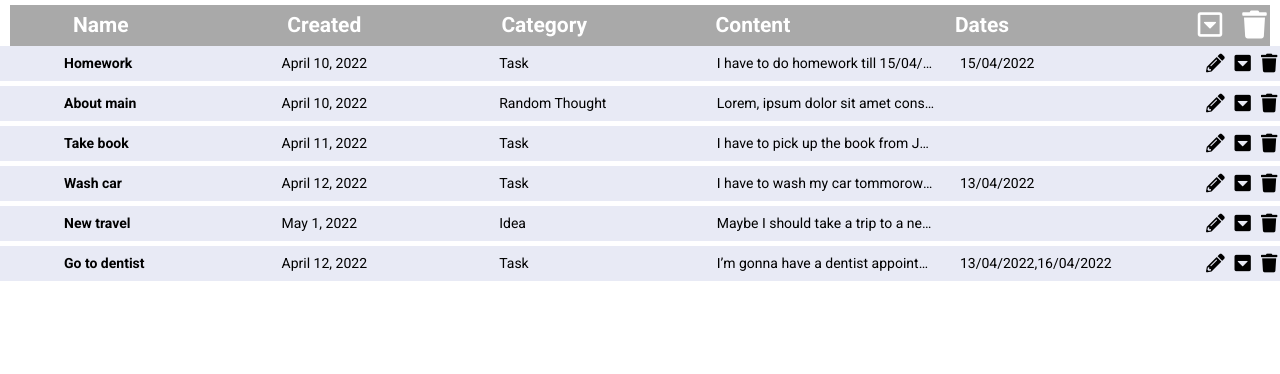
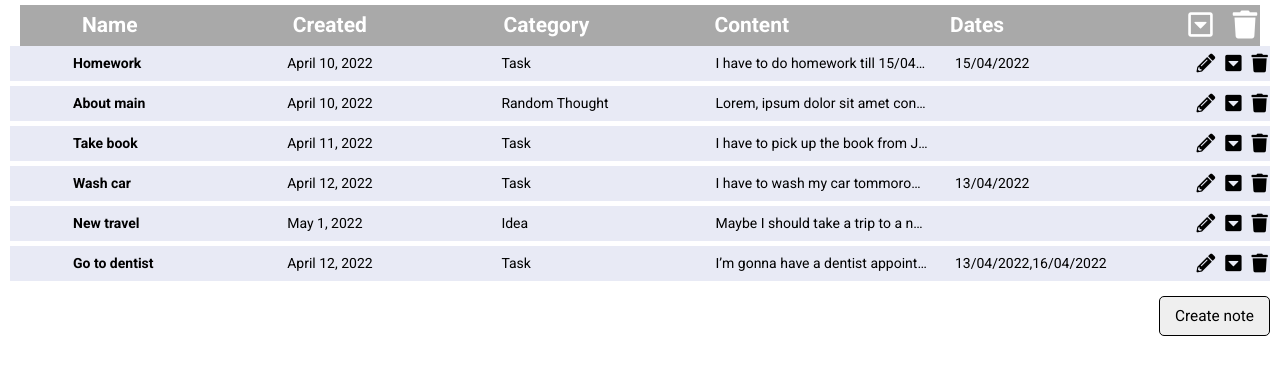
Before and after one commit to tibank/rd-test-task1, a website built with webpack: page index.html in a window 1280 px wide. Shown: the top 374 px of the page. Built offline with nearby package versions, Linux system fonts and the light colour scheme.

Commit message:
feat: rename some files & restruct creating HTML

```diff
--- a/src/css/style.css
+++ b/src/css/style.css
@@ -75,17 +75,17 @@ body {
   flex: 0 0 10%;
 }
 
-.truncate{
+.truncate {
   overflow: hidden;
   text-overflow: ellipsis;
   white-space: nowrap;
 }
 
 .note-name {
-  font-weight: bold
+  font-weight: bold;
 }
 
-.note-buttons{
+.note-buttons {
   display: flex;
   justify-content: center;
 }
@@ -103,3 +103,11 @@ div.note-button-item i {
   display: block;
   padding: 5px;
 }
+
+.create-note__button {
+  display: block;
+}
+
+.create-note__button.invisible {
+  display: none;
+}
--- a/src/modules/app.js
+++ b/src/modules/app.js
@@ -1,18 +1,13 @@
-import notesHeader from './components/notesHeader.js';
 import { initDb } from './services/initNotes.js';
-import NoteService from './services/notesService.js';
-import { renderListNotes } from './components/listNotes.js';
+import { createWrapper } from './components/createWrapper.js';
 
 class App {
-    static rootElement = document.getElementById('root');
+  static rootElement = document.getElementById('root');
 
-    static async startApp() {
-        initDb();
-        App.rootElement.appendChild(notesHeader());
-        App.rootElement.appendChild(
-            renderListNotes(NoteService.getActiveNotes())
-        );
-    }
+  static async startApp() {
+    initDb();
+    App.rootElement.appendChild(createWrapper());
+  }
 }
 
 export default App;
--- a/src/modules/components/buttonsBlock.js
+++ b/src/modules/components/buttonsBlock.js
@@ -1,7 +1,6 @@
 import { createElement } from '../helpers/createElement';
 
 export function createButtonsBlock(note) {
-  //const attributes = { 'data-noteid': note.id };
   const attributes = {};
   let divButtons = createElement({
     tagName: 'div',
--- /dev/null
+++ b/src/modules/components/createBtnCreate.js
@@ -0,0 +1,17 @@
+import { createElement } from '../helpers/createElement';
+import { createNote } from './createNote';
+
+export function btnCreateNote() {
+  const divBtnCreate = createElement({ tagName: 'div', className: 'create-note__button visible' });
+  let elemBtndivButtons = createElement({
+    tagName: 'button',
+    className: 'notes__btn',
+  });
+  elemBtndivButtons.textContent = 'Create note';
+  elemBtndivButtons.id = 'create-note__btn';
+  elemBtndivButtons.addEventListener('click', createNote);
+
+  divBtnCreate.appendChild(elemBtndivButtons);
+
+  return divBtnCreate;
+}
--- /dev/null
+++ b/src/modules/components/createHeader.js
@@ -0,0 +1,34 @@
+import { createTagElem } from '../helpers/createTagElememt';
+
+export default function createHeader() {
+  const rootElem = createTagElem('div', '', true, ['wrapper']);
+  const wrapListNotes = createTagElem('div', '', true, ['list-notes__wrapper']);
+  const wrapListNotesHeader = createTagElem('div', '', true, ['list-notes__header', 'notes-header']);
+
+  const classesHeader = ['header', 'data-column'];
+  wrapListNotesHeader.appendChild(createTagElem('div', 'Name', true, classesHeader));
+  wrapListNotesHeader.appendChild(createTagElem('div', 'Created', true, classesHeader));
+  wrapListNotesHeader.appendChild(createTagElem('div', 'Category', true, classesHeader));
+  wrapListNotesHeader.appendChild(createTagElem('div', 'Content', true, classesHeader));
+  wrapListNotesHeader.appendChild(createTagElem('div', 'Dates', true, classesHeader));
+
+  const buttons = createTagElem('div', '', true, ['header-buttons', 'buttons-column']);
+
+  const classesBtn = ['header-button-item'];
+  const btnSquare = createTagElem('div', '', true, classesBtn);
+  btnSquare.appendChild(createTagElem('i', '', true, ['far', 'fa-caret-square-down', 'fa-lg']));
+  const btnTrash = createTagElem('div', '', true, classesBtn);
+  btnTrash.appendChild(createTagElem('i', '', true, ['fas', 'fa-trash', 'fa-lg']));
+
+  buttons.appendChild(btnSquare);
+  buttons.appendChild(btnTrash);
+
+  wrapListNotesHeader.appendChild(buttons);
+  wrapListNotes.appendChild(wrapListNotesHeader);
+  rootElem.appendChild(wrapListNotes);
+
+  const wrapCategoriesNotes = createTagElem('div', '', true, ['categories-notes__wrapper']);
+  rootElem.appendChild(wrapCategoriesNotes);
+
+  return rootElem;
+}
--- /dev/null
+++ b/src/modules/components/createNote.js
@@ -0,0 +1 @@
+export function createNote() {}
--- /dev/null
+++ b/src/modules/components/createWrapper.js
@@ -0,0 +1,21 @@
+import { createElement } from '../helpers/createElement';
+import noteService from '../services/noteService';
+import { btnCreateNote } from './createBtnCreate';
+import createHeader from './createHeader';
+import { renderListNotes } from './renderListNotes';
+
+export function createWrapper() {
+  const rootWrapper = createElement({ tagName: 'div', className: 'wrapper' });
+  const listWrapper = createElement({ tagName: 'div', className: 'list-notes__wrapper' });
+
+  listWrapper.appendChild(createHeader());
+  listWrapper.appendChild(renderListNotes(noteService.getNotes()));
+  listWrapper.appendChild(btnCreateNote());
+
+  const categoriesWrapper = createElement({ tagName: 'div', className: 'categories-notes__wrapper' });
+
+  rootWrapper.appendChild(listWrapper);
+  rootWrapper.appendChild(categoriesWrapper);
+
+  return rootWrapper;
+}
--- a/src/modules/components/notesHeader.js
+++ /dev/null
@@ -1,58 +0,0 @@
-import { createTagElem } from '../helpers/createTagElememt';
-
-export default function notesHeader() {
-    const rootElem = createTagElem('div', '', true, ['wrapper']);
-    const wrapListNotes = createTagElem('div', '', true, [
-        'list-notes__wrapper',
-    ]);
-    const wrapListNotesHeader = createTagElem('div', '', true, [
-        'list-notes__header',
-        'notes-header',
-    ]);
-
-    const classesHeader = ['header', 'data-column'];
-    wrapListNotesHeader.appendChild(
-        createTagElem('div', 'Name', true, classesHeader)
-    );
-    wrapListNotesHeader.appendChild(
-        createTagElem('div', 'Created', true, classesHeader)
-    );
-    wrapListNotesHeader.appendChild(
-        createTagElem('div', 'Category', true, classesHeader)
-    );
-    wrapListNotesHeader.appendChild(
-        createTagElem('div', 'Content', true, classesHeader)
-    );
-    wrapListNotesHeader.appendChild(
-        createTagElem('div', 'Dates', true, classesHeader)
-    );
-
-    const buttons = createTagElem('div', '', true, [
-        'header-buttons',
-        'buttons-column',
-    ]);
-
-    const classesBtn = ['header-button-item'];
-    const btnSquare = createTagElem('div', '', true, classesBtn);
-    btnSquare.appendChild(
-        createTagElem('i', '', true, ['far', 'fa-caret-square-down', 'fa-lg'])
-    );
-    const btnTrash = createTagElem('div', '', true, classesBtn);
-    btnTrash.appendChild(
-        createTagElem('i', '', true, ['fas', 'fa-trash', 'fa-lg'])
-    );
-
-    buttons.appendChild(btnSquare);
-    buttons.appendChild(btnTrash);
-
-    wrapListNotesHeader.appendChild(buttons);
-    wrapListNotes.appendChild(wrapListNotesHeader);
-    rootElem.appendChild(wrapListNotes);
-
-    const wrapCategoriesNotes = createTagElem('div', '', true, [
-        'categories-notes__wrapper',
-    ]);
-    rootElem.appendChild(wrapCategoriesNotes);
-
-    return rootElem;
-}
--- a/src/modules/components/listNotes.js
+++ b/src/modules/components/renderListNotes.js
@@ -5,14 +5,13 @@ import { createButtonsBlock } from './buttonsBlock';
 import { noteClick } from './noteClick';
 
 export function renderListNotes(notes) {
-  let listItems = createTagElem('div', '', true, ['row-list'], {});
-
+  const listNotes = createTagElem('div', '', true, ['list-notes__items'], {});
   const noteElements = notes.map((note) => createNote(note));
 
-  listItems.append(...noteElements);
-  listItems.addEventListener('click', noteClick);
+  listNotes.append(...noteElements);
+  listNotes.addEventListener('click', noteClick);
 
-  return listItems;
+  return listNotes;
 }
 
 function createNote(note) {
--- a/src/modules/services/noteService.js
+++ b/src/modules/services/noteService.js
@@ -24,7 +24,7 @@ function getNotesFromLocalStorage() {
 }
 
 class NoteService {
-  getNotes(isActive) {
+  getNotes(isActive = true) {
     const notes = LocalStorageService.getNotesFromLocalStorage();
 
     return notes.filter((note) => (isActive ? !note.archived : note.archived));
```
